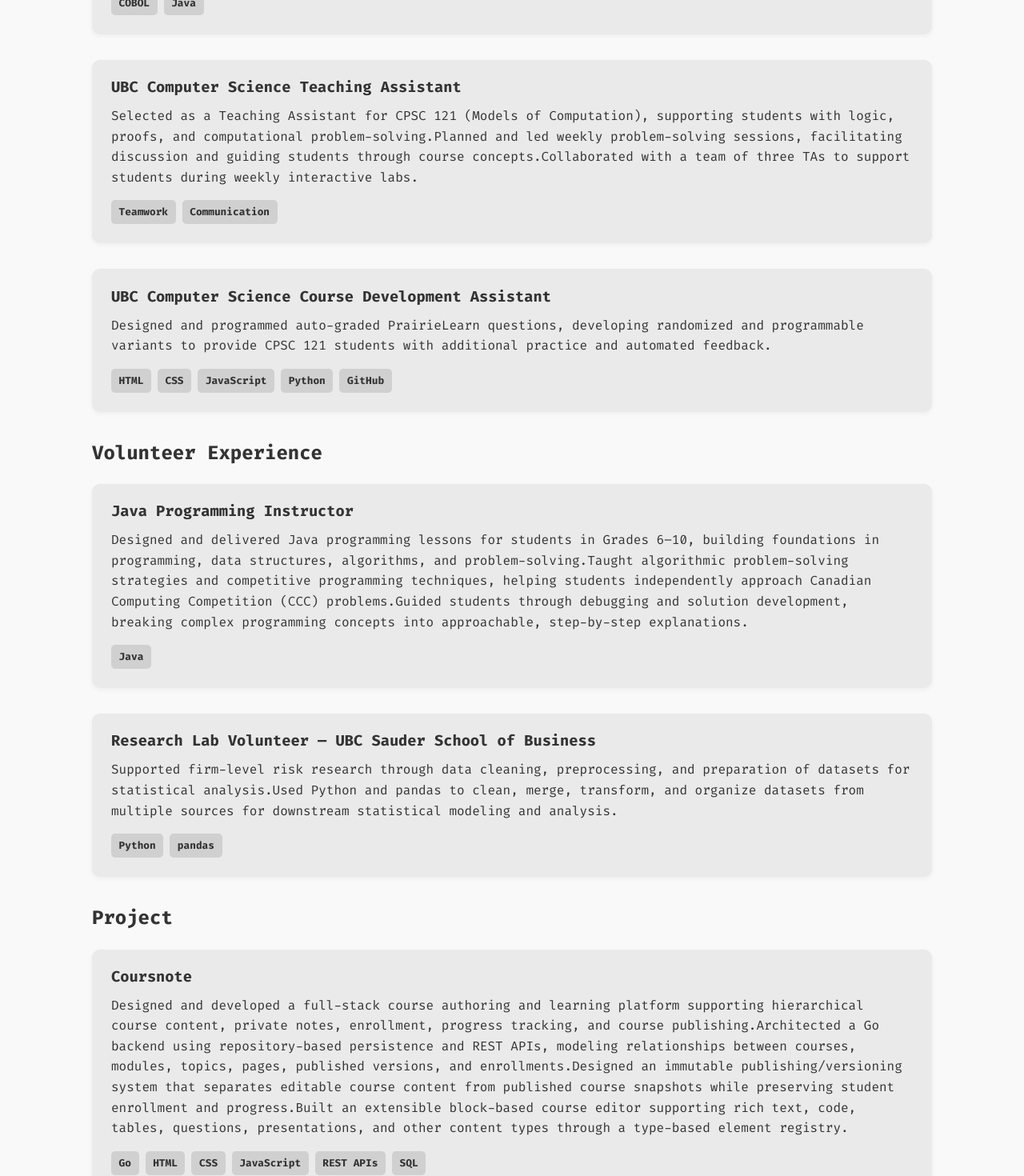
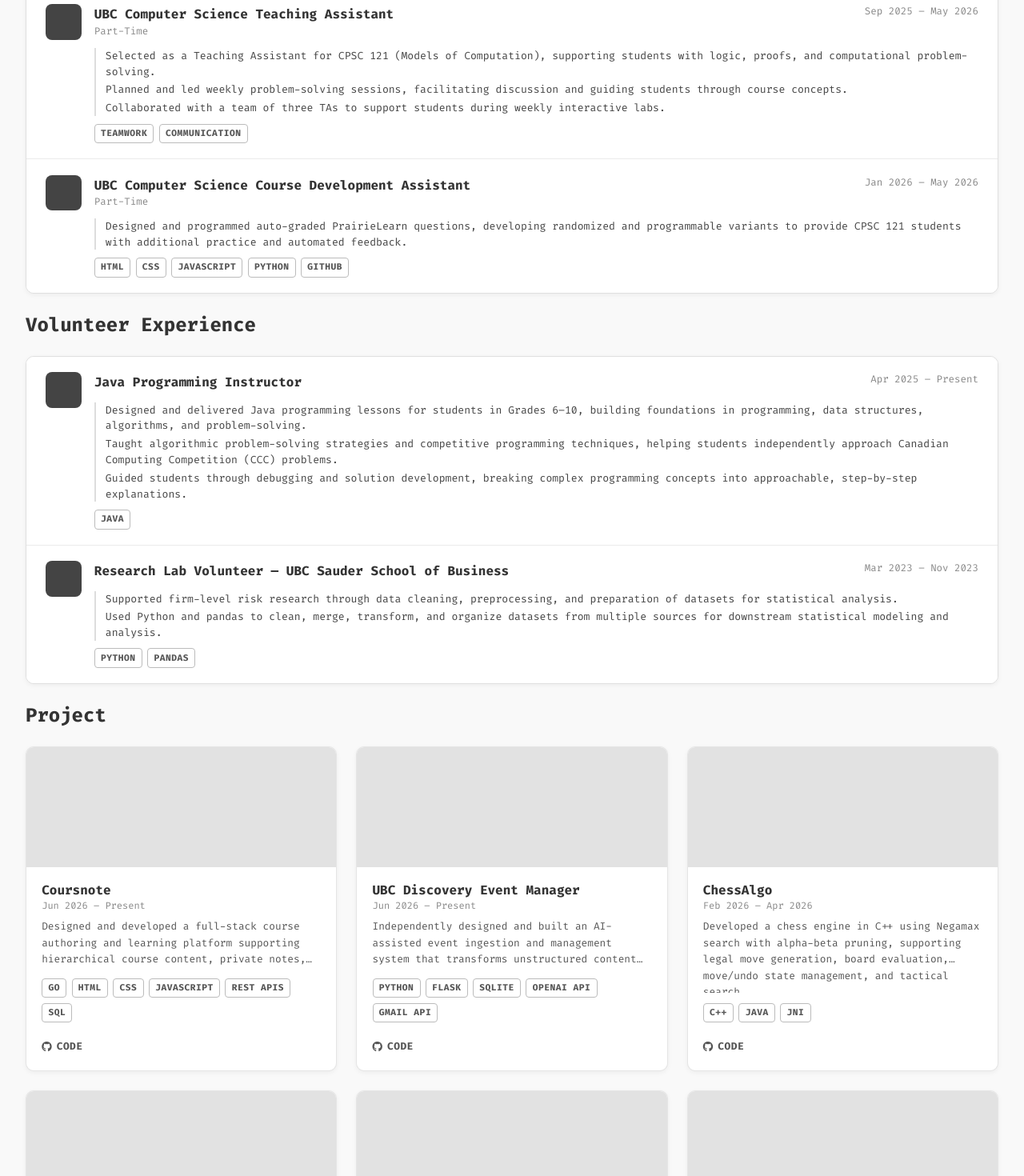
Before and after one commit to anitalidev/AnitasWebsite, a React (Vite) app in the folder frontend/: page / in a window 1280 px wide. Shown: the part 1040-2510 px from the top of the page at 80% size. Built offline with nearby package versions, Linux system fonts and the light colour scheme; the HTML template or start-up script is replaced by a standard one.

Commit message:
improve UI for projects and experiences

```diff
--- a/frontend/src/components/ExperienceCard.jsx
+++ b/frontend/src/components/ExperienceCard.jsx
@@ -1,13 +1,26 @@
-export default function ExperienceCard({ title, description, tags}) {
+export default function ExperienceCard({ label, title, type, date, description, tags }) {
+    const lines = Array.isArray(description) ? description : [description];
     return (
-        <div className='experience'>
-            <h3> { title } </h3>
-            <p> { description } </p>
-            <div className='experience-skills'>
-                { tags.map((tag) => { return (
-                    <span key={tag}> { tag } </span>
-                )})}
+        <li className='experience'>
+            <div className='experience-logo'>
             </div>
-        </div>
+            <div className='experience-content'>
+                <div className='experience-header'>
+                    <div>
+                        <h3 className='experience-title'>{title}</h3>
+                        {type && <span className='experience-meta'>{type}</span>}
+                    </div>
+                    {date && <span className='experience-date'>{date}</span>}
+                </div>
+                <div className='experience-desc'>
+                    {lines.map((line, i) => <p key={i}>{line}</p>)}
+                </div>
+                {tags?.length > 0 && (
+                    <div className='experience-skills'>
+                        {tags.map(tag => <span key={tag}>{tag}</span>)}
+                    </div>
+                )}
+            </div>
+        </li>
     )
 }
--- a/frontend/src/components/ProjectCard.jsx
+++ b/frontend/src/components/ProjectCard.jsx
@@ -1,13 +1,23 @@
-export default function ProjectCard({ title, description, tags}) {
+export default function ProjectCard({ title, description, tags, githubLink, featured,  date}) {
+    const shortDesc = Array.isArray(description) ? description[0] : description;
     return (
-        <div className='project'>
-            <h3> { title } </h3>
-            <p> { description } </p>
-            <div className='project-skills'>
-                { tags.map((tag) => { return (
-                    <span key={tag}> { tag } </span>
-                )})}
+        <li className='project'>
+            <div className='project-preview' />
+            <div className='project-body'>
+                <h3>{title}</h3>
+                <p className='project-date'>{date }</p>
+                <p className='project-desc'>{ shortDesc }</p>
+                <div className='project-skills'>
+                    {tags.map((tag) => <span key={ tag }>{tag}</span>)}
+                </div>
+                {githubLink && (
+                    <div className='project-links'>
+                        <a href={githubLink} target="_blank" rel="noopener noreferrer">
+                            <i className="fa-brands fa-github" /> CODE
+                        </a>
+                    </div>
+                )}
             </div>
-        </div>
+        </li>
     )
 }
--- a/frontend/src/index.css
+++ b/frontend/src/index.css
@@ -22,22 +22,24 @@ body {
 /* ========== Navbar ========== */
 .navbar-wrapper {
     position: fixed;
-    top: 1rem;
+    top: 0;
     left: 0;
     right: 0;
     display: flex;
-    justify-content: center;
     z-index: 100;
 }
 
 .navbar {
     background-color: rgba(28, 28, 28, 0.86);
-    backdrop-filter: blur(0.6px);
-    border-radius: 50px;
-    padding: 0.45rem 2rem;
+    backdrop-filter: blur(5px);
+    border-radius: 0;
+    border-bottom: 1px solid rgba(255, 255, 255, 0.08);
+    padding: 0.8rem 2rem;
     display: flex;
     align-items: center;
+    justify-content: center;
     gap: 2rem;
+    width: 100%;
 }
 
 .navbar-name {
@@ -117,13 +119,17 @@ body {
     text-underline-offset: 3px;
 }
 
-/* ========== Nav Dropdowns ========== */
+/* ========== Nav Dropdowns (disabled) ========== */
+.nav-dropdown,
+.nav-subdropdown {
+    display: none !important;
+}
+
 .nav-item {
     position: relative;
 }
 
 .nav-dropdown {
-    display: none;
     position: absolute;
     top: calc(100% + 0.45rem);
     left: -12px;
@@ -215,7 +221,7 @@ body {
 /* ========== Footer ========== */
 footer {
     background-color: rgba(51, 51, 51, 0.86);
-    backdrop-filter: blur(0.6px);
+    backdrop-filter: blur(5px);
     text-align: center;
     padding: 0;
     min-height: 5vh;
@@ -273,11 +279,13 @@ footer p {
     background: #333;
     color: white;
     text-align: center;
-    min-height: 22vh;
+    min-height: 11vh;
     width: calc(100% + 4rem);
+    margin-top: 3.2rem;
     margin-left: -2rem;
     margin-right: -2rem;
-        margin-bottom: 2rem;
+    margin-bottom: 2rem;
+    padding-bottom: 1.2rem;
     display: flex;
     flex-direction: column;
     justify-content: center;
@@ -290,7 +298,6 @@ header {
     background: #333;
     color: white;
     text-align: center;
-    margin-top: 2.5rem;
     padding: 1rem;
     display: flex;
     flex-direction: column;
@@ -301,6 +308,7 @@ header {
 /* ========== Main Content ========== */
 .main-content {
     flex: 1;
+    padding-top: 0;
     padding-left: 2rem;
     padding-right: 2rem;
     padding-bottom: 3rem;
@@ -315,7 +323,7 @@ header {
 
 /* ========== Sections & Text ========== */
 section {
-    max-width: 1050px;
+    max-width: 1250px;
     margin: auto;
 }
 
@@ -375,86 +383,203 @@ pre {
 }
 
 /* ========== Project ========== */
+.project-list {
+    display: grid;
+    grid-template-columns: repeat(3, 1fr);
+    gap: 1.5rem;
+}
+
 .project {
-    background-color: #eaeaea;
+    background-color: #fff;
+    border: 1px solid rgba(0, 0, 0, 0.1);
     border-radius: 10px;
-    padding: 1.2rem 1.5rem 1.5rem 1.5rem;
-    margin-bottom: 2rem;
-    transition: background-color 0.3s ease, box-shadow 0.3s ease;
+    overflow: hidden;
+    display: flex;
+    flex-direction: column;
+    transition: box-shadow 0.3s ease;
     box-shadow: 0 2px 6px rgba(0, 0, 0, 0.05);
+}
+
+.project:hover {
+    box-shadow: 0 6px 18px rgba(0, 0, 0, 0.12);
+}
+
+.project-preview {
+    background-color: #e2e2e2;
+    height: 150px;
+    flex-shrink: 0;
+}
+
+.project-body {
+    padding: 1rem 1.2rem 1.2rem;
+    display: flex;
+    flex-direction: column;
+    flex: 1;
 }
 
 .project h3 {
     margin-top: 0;
-    margin-bottom: 0.5rem;
+    margin-bottom: 0.1rem;
+    font-size: 1rem;
 }
 
-.project p {
-    margin-top: 0.2rem;
+.project-desc {
+    color: #555;
+    font-size: 0.8rem;
+    margin-top: 0;
+    margin-bottom: 0.8rem;
+    display: -webkit-box;
+    -webkit-line-clamp: 3;
+    -webkit-box-orient: vertical;
+    overflow: hidden;
+    flex: 1;
+}
+
+.project-skills {
+    display: flex;
+    flex-wrap: wrap;
+    gap: 0.4rem;
     margin-bottom: 0.75rem;
 }
 
-.project:hover {
-    background-color: #e0e0e0;
-    box-shadow: 0 4px 12px rgba(0, 0, 0, 0.1);
-}
-
-.project-skills {
-    margin-top: 1rem;
-    display: flex;
-    flex-wrap: wrap;
-    gap: 0.5rem;
-}
-
 .project-skills span {
-    background-color: #d0d0d0;
-    color: #333;
-    padding: 0.3rem 0.6rem;
-    border-radius: 5px;
-    font-size: 0.8rem;
+    background-color: transparent;
+    color: #555;
+    padding: 0.15rem 0.45rem;
+    border-radius: 4px;
+    border: 1px solid #bbb;
+    font-size: 0.7rem;
     font-weight: bold;
+    letter-spacing: 0.05em;
+    text-transform: uppercase;
     white-space: nowrap;
 }
 
+.project-date {
+    font-size: 0.75rem;
+    color: #888;
+    margin-top: -0.3rem;
+    margin-bottom: 0.4rem;
+}
+
+.project-links {
+    display: flex;
+    gap: 1rem;
+    margin-top: auto;
+    padding-top: 0.5rem;
+}
+
+.project-links a {
+    display: flex;
+    align-items: center;
+    gap: 0.35rem;
+    color: #555;
+    text-decoration: none;
+    font-size: 0.8rem;
+    font-weight: bold;
+    letter-spacing: 0.04em;
+}
+
+.project-links a:hover {
+    color: #111;
+}
+
 /* ========== Experiences ========== */
-.experience {
-    background-color: #eaeaea;
+.experience-list {
+    border: 1px solid rgba(0, 0, 0, 0.1);
     border-radius: 10px;
-    padding: 1.2rem 1.5rem 1.5rem 1.5rem;
-    margin-bottom: 2rem;
-    transition: background-color 0.3s ease, box-shadow 0.3s ease;
+    overflow: hidden;
     box-shadow: 0 2px 6px rgba(0, 0, 0, 0.05);
 }
 
-.experience:hover {
-    background-color: #e0e0e0;
-    box-shadow: 0 4px 12px rgba(0, 0, 0, 0.1);
+.experience {
+    display: flex;
+    gap: 1rem;
+    padding: 1.2rem 1.5rem;
+    background: #fff;
+    border-bottom: 1px solid rgba(0, 0, 0, 0.08);
 }
 
-.experience h3 {
-    margin-top: 0;
-    margin-bottom: 0.5rem;
+.experience:last-child {
+    border-bottom: none;
 }
 
-.experience p {
-    margin-top: 0.25rem;
-    margin-bottom: 0.75rem;
+.experience-logo {
+    width: 2.8rem;
+    height: 2.8rem;
+    min-width: 2.8rem;
+    background: #444;
+    border-radius: 8px;
+    display: flex;
+    align-items: center;
+    justify-content: center;
+    color: #fff;
+    font-weight: bold;
+    font-size: 1rem;
+}
+
+.experience-content {
+    flex: 1;
+    min-width: 0;
+}
+
+.experience-header {
+    display: flex;
+    justify-content: space-between;
+    align-items: flex-start;
+    gap: 1rem;
+    margin-bottom: 0.6rem;
+}
+
+.experience-title {
+    margin: 0 0 0.15rem;
+    font-size: 1rem;
+}
+
+.experience-meta {
+    display: block;
+    margin-top: -0.2rem;
+    font-size: 0.78rem;
+    color: #888;
+}
+
+.experience-date {
+    font-size: 0.78rem;
+    color: #888;
+    white-space: nowrap;
+    flex-shrink: 0;
+}
+
+.experience-desc {
+    border-left: 2px solid #ddd;
+    padding-left: 0.75rem;
+    margin-bottom: 0.6rem;
+}
+
+.experience-desc p {
+    font-size: 0.82rem;
+    color: #444;
+    margin: 0.2rem 0;
+    line-height: 1.5;
 }
 
 .experience-skills {
-    margin-top: 1rem;
     display: flex;
     flex-wrap: wrap;
-    gap: 0.5rem;
+    gap: 0.4rem;
+    margin-top: 0.5rem;
 }
 
 .experience-skills span {
-    background-color: #d0d0d0;
-    color: #333;
-    padding: 0.3rem 0.6rem;
-    border-radius: 5px;
-    font-size: 0.8rem;
+    background-color: transparent;
+    color: #555;
+    padding: 0.15rem 0.45rem;
+    border-radius: 4px;
+    border: 1px solid #bbb;
+    font-size: 0.7rem;
     font-weight: bold;
+    letter-spacing: 0.05em;
+    text-transform: uppercase;
     white-space: nowrap;
 }
 
@@ -469,6 +594,12 @@ pre {
 }
 
 /* ========== Responsive ========== */
+@media (max-width: 1024px) {
+    .project-list {
+        grid-template-columns: repeat(2, 1fr);
+    }
+}
+
 @media (max-width: 768px) {
     .layout {
         flex-direction: column;
@@ -488,6 +619,7 @@ pre {
 
     .hero {
         width: calc(100% + 2rem);
+        margin-top: 0;
         margin-left: -1rem;
         margin-right: -1rem;
         padding: 0.4rem 1rem;
@@ -503,6 +635,10 @@ pre {
         padding: 0;
     }
 
+    .project-list {
+        grid-template-columns: 1fr;
+    }
+
     footer p {
         padding-left: 1rem;
     }
--- a/frontend/src/sections/Experiences.jsx
+++ b/frontend/src/sections/Experiences.jsx
@@ -2,16 +2,12 @@ import ExperienceCard from "../components/ExperienceCard.jsx";
 
 export default function Experiences({ id, expRef, title, experiences }) {
     return (
-        <section id={ id }>
+        <section id={ id } className='experienceBlock'>
             <h2 ref={expRef}> { title } </h2>
-            <ul>
-                {
-                    experiences.map(
-                        (experience) => {
-                            return <ExperienceCard key={experience.title} { ...experience } />
-                        }
-                    )
-                }
+            <ul className='experience-list'>
+                {experiences.map((experience) => (
+                    <ExperienceCard key={experience.title} {...experience} />
+                ))}
             </ul>
         </section>
     )
--- a/frontend/src/sections/Projects.jsx
+++ b/frontend/src/sections/Projects.jsx
@@ -4,14 +4,10 @@ export default function Projects({ id, projRef, title, projects }) {
     return (
         <section id={ id }>
             <h2 ref={projRef}> { title } </h2>
-            <ul>
-                {
-                    projects.map(
-                        (project) => {
-                            return <ProjectCard key={project.title} { ...project } />
-                        }
-                    )
-                }
+            <ul className='project-list'>
+                {projects.map((project) => (
+                    <ProjectCard key={project.title} {...project} />
+                ))}
             </ul>
         </section>
     )
```
Also changed, not shown: frontend/src/components/NavigationBar.jsx (+16 -2 lines), frontend/src/data/projects.js (+7 -7 lines).
